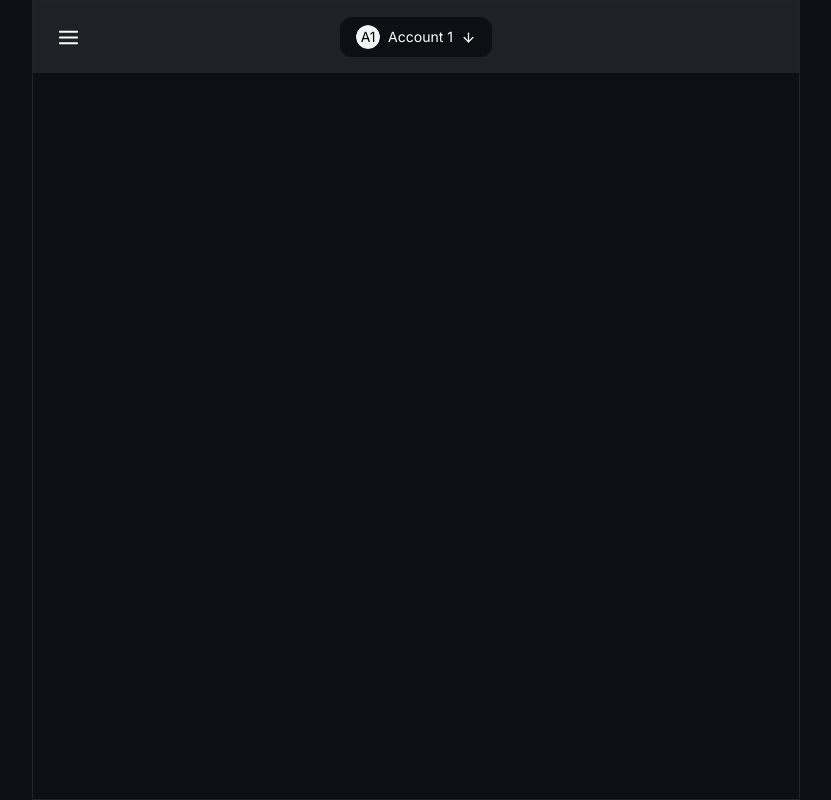
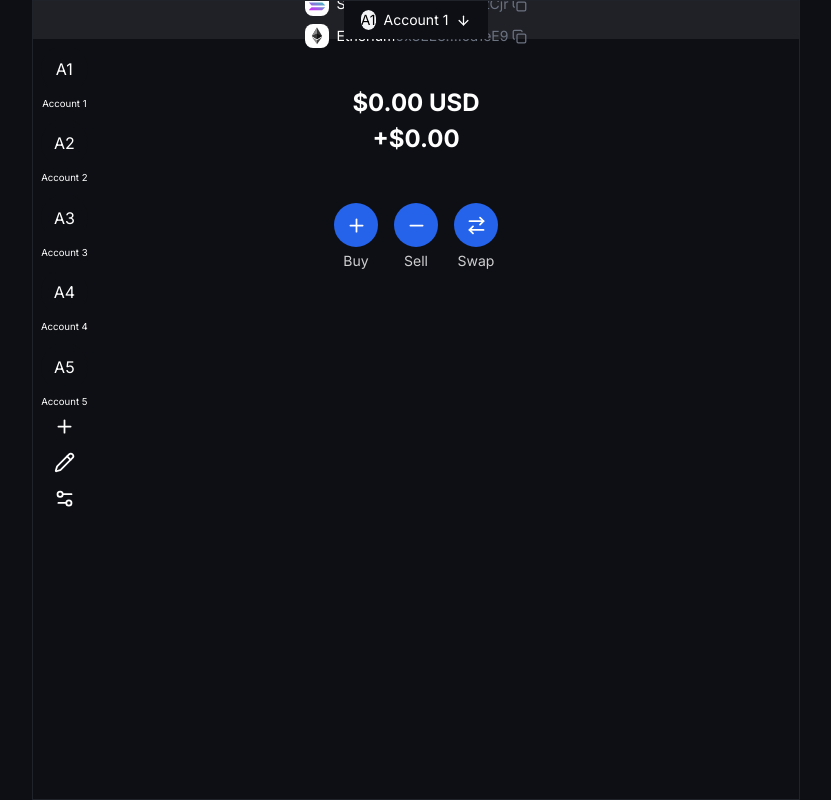
Before and after one commit to sohail900/nodelock-wallet, a Next.js app: page /dashboard in a window 1280 px wide. Shown: the whole page, without its empty margins (224-1055 px from the left). Built offline with nearby package versions, Linux system fonts and the light colour scheme.

Commit message:
add dashboard home section

```diff
--- a/src/app/dashboard/layout.tsx
+++ b/src/app/dashboard/layout.tsx
@@ -1,7 +1,7 @@
 import type { Metadata } from 'next'
 
 export const metadata: Metadata = {
-    title: 'Welcome to Nodelock Wallet Dashboard',
+    title: 'Dashboard',
     description: 'Nodelock Wallet Dashboard',
 }
 
--- a/src/app/dashboard/page.tsx
+++ b/src/app/dashboard/page.tsx
@@ -1,12 +1,15 @@
-import Header from '@/components/dashboard/Header'
-import Sidebar from '@/components/dashboard/Sidebar'
+import DashboardHome from '@/components/dashboard/DashboardHome'
+import Header from '@/layouts/Header'
+import Sidebar from '@/layouts/Sidebar'
+
 import React from 'react'
 
 const Dashboard = () => {
     return (
         <div className='w-[60%] h-[100vh] mx-auto border border-gray-500/20 overflow-hidden relative'>
+            <Sidebar />
             <Header />
-            <Sidebar />
+            <DashboardHome />
         </div>
     )
 }
--- a/src/app/layout.tsx
+++ b/src/app/layout.tsx
@@ -11,7 +11,7 @@ const inter = Inter({
 })
 
 export const metadata: Metadata = {
-    title: 'Welcome to Nodelock Wallet',
+    title: 'Welcome',
     description: 'Nodelock wallet',
 }
 
--- /dev/null
+++ b/src/components/dashboard/DashboardHome.tsx
@@ -0,0 +1,32 @@
+import { ArrowRightLeft, Minus, Plus } from 'lucide-react'
+
+const actionButtons = [
+    { id: 1, Icon: Plus, name: 'Buy' },
+    { id: 2, Icon: Minus, name: 'Sell' },
+    { id: 3, Icon: ArrowRightLeft, name: 'Swap' },
+]
+const DashboardHome = () => {
+    return (
+        <section className='pt-12 mx-auto'>
+            {/* total income */}
+            <div className='text-center'>
+                <h1 className='text-2xl font-semibold text-white'>$0.00 USD</h1>
+                <h1 className='text-2xl mt-1 font-semibold text-white'>
+                    +$0.00
+                </h1>
+            </div>
+            {/* actions */}
+            <div className='mt-12 w-full flex items-center justify-center gap-4'>
+                {actionButtons.map(({ Icon, id, name }) => (
+                    <div className='text-center ' key={id}>
+                        <div className='size-11 rounded-full grid place-items-center bg-blue-600 text-white border-2 border-transparent hover:border-blue-600 hover:text-blue-600 hover:bg-transparent cursor-pointer transition ease-linear'>
+                            <Icon size={21} />
+                        </div>
+                        <p className='mt-1 text-sm text-white/80'>{name}</p>
+                    </div>
+                ))}
+            </div>
+        </section>
+    )
+}
+export default DashboardHome
--- a/src/components/dashboard/Header.tsx
+++ b/src/layouts/Header.tsx
@@ -3,7 +3,7 @@ import React, { useEffect, useState } from 'react'
 import { Avatar, AvatarFallback } from '@/components/ui/avatar'
 import { AlignJustify, ArrowDown } from 'lucide-react'
 import { useToggleSidebar } from '@/hooks/useToggleSidebar'
-import AccountsPublicKeys from './AccountsPublicKeys'
+import AccountsPublicKeys from '@/components/dashboard/AccountsPublicKeys'
 const Header = () => {
     const [toggleAccountKeys, setToggleAccountKeys] = useState(false)
     const { openSidebar } = useToggleSidebar()
@@ -18,7 +18,7 @@ const Header = () => {
                 onClick={() => openSidebar()}
             />
             <div
-                className='flex items-center gap-2 rounded-xl py-2 px-4 bg-bg-color cursor-pointer z-30'
+                className='flex items-center gap-2 rounded-xl py-2 px-4 bg-bg-color cursor-pointer z-30 border border-transparent  hover:border-blue-600'
                 onMouseEnter={() => setToggleAccountKeys(true)}
                 onMouseLeave={() => setToggleAccountKeys(false)}
             >
@@ -31,7 +31,7 @@ const Header = () => {
             <div
                 className={`w-[280px] h-auto py-3 px-3 absolute ${
                     toggleAccountKeys ? 'top-16' : '-top-[500px]'
-                }  left-1/2 -translate-x-1/2  rounded-xl bg-black  flex flex-col gap-2 transition-all duration-200 ease-in-out -z-0`}
+                }  left-1/2 -translate-x-1/2  rounded-xl bg-black  flex flex-col gap-2 transition-all duration-200 ease-in-out -z-0 `}
                 onMouseEnter={() => setToggleAccountKeys(true)}
                 onMouseLeave={() => setToggleAccountKeys(false)}
             >
--- a/src/components/dashboard/Sidebar.tsx
+++ b/src/layouts/Sidebar.tsx
@@ -2,7 +2,7 @@
 import { useToggleSidebar } from '@/hooks/useToggleSidebar'
 import { ArrowLeft, Pencil, Plus, Settings2 } from 'lucide-react'
 import React from 'react'
-import SidebarAccounts from './SidebarAccounts'
+import SidebarAccounts from '@/components/dashboard/SidebarAccounts'
 
 const Sidebar = () => {
     const { isSidebarOpen, closeSidebar } = useToggleSidebar()
```
